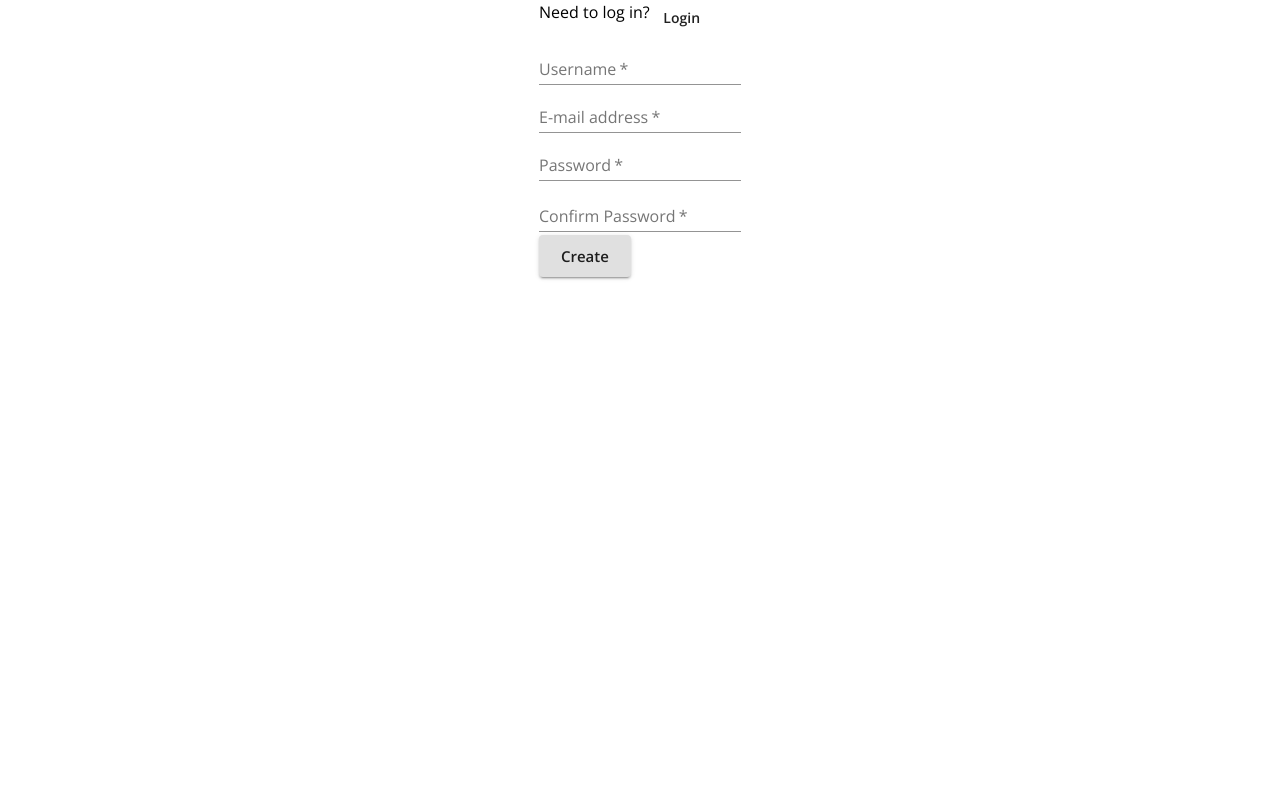
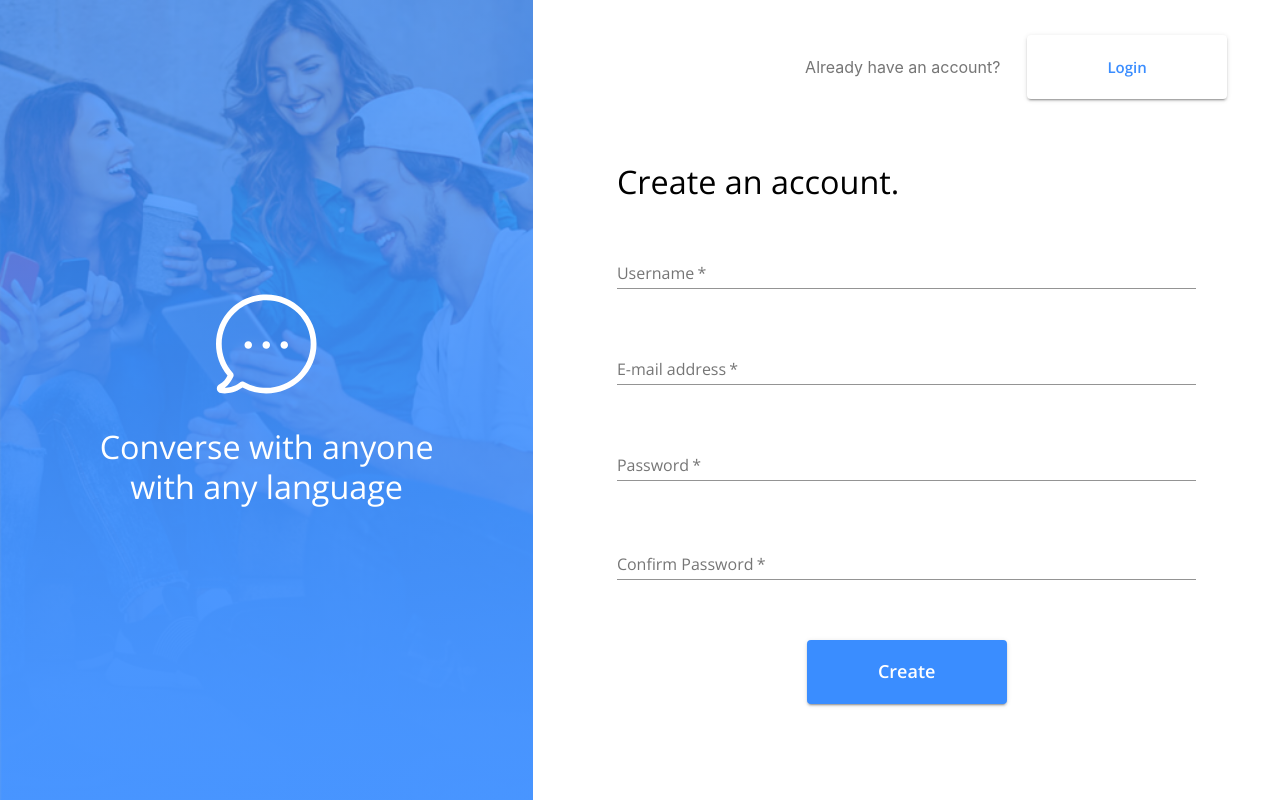
Before and after one commit to cs-mtt2/messenger-4062, a React (Create React App) app in the folder client/: page / in a window 1280 px wide. Built offline with nearby package versions, Linux system fonts and the light colour scheme; no server answers.

Commit message:
Implemented design for login/signup pages

```diff
--- a/client/src/Login.js
+++ b/client/src/Login.js
@@ -1,17 +1,55 @@
 import React from "react";
+import { makeStyles } from "@material-ui/core/styles";
 import { Redirect, useHistory } from "react-router-dom";
 import { connect } from "react-redux";
 import {
   Grid,
-  Box,
   Typography,
   Button,
   FormControl,
   TextField,
 } from "@material-ui/core";
 import { login } from "./store/utils/thunkCreators";
+import Image from './media/bg-img.png'
+import MessageIcon from "./components/Icons/MessageIcon"
+const useStyles = makeStyles((theme) => ({
+  root: {
+    height: "100vh",
+    minHeight: "740px",
+  },
+  leftPanel: {
+    backgroundImage: `linear-gradient(rgba(58, 141, 255, 0.75), rgba(58, 141, 255, 0.85)), url(${Image})`,
+    backgroundSize: 'cover',
+    backgroundRepeat: 'no-repeat',
+    height: "100%",
+    padding: theme.spacing(10),
+  },
+  centerColumn: {
+    flexDirection: "column",
+    justifyContent: "center",
+    alignItems: "center",
+  },
+  rightPanel: {
+    paddingTop: theme.spacing(1),
+    height: "100vh",
+  },
+  rightPanelLogin:{
+    paddingLeft: theme.spacing(4),
+    paddingRight: theme.spacing(4),
+  },
+  buttonTextSize:{
+    fontSize: "18px",
+  },
+  fullWidth: {
+    width: "100%",
+  },
+  marginBelowMessageIcon: {
+    marginTop: theme.spacing(4),
+  },
+}));
 
 const Login = (props) => {
+  const classes = useStyles();
   const history = useHistory();
   const { user, login } = props;
 
@@ -28,16 +66,34 @@ const Login = (props) => {
   }
 
   return (
-    <Grid container justify="center">
-      <Box>
-        <Grid container item>
-          <Typography>Need to register?</Typography>
-          <Button onClick={() => history.push("/register")}>Register</Button>
+    <Grid container className={classes.root}>
+      <Grid container item sm={12} md={5} className={classes.leftPanel}>
+        <Grid container direction="column" alignItems="center" justifyContent="center">
+          <MessageIcon scale="1.5"/>
+          <Typography className={classes.marginBelowMessageIcon} align="center" variant="h4" color="secondary">Converse with anyone with any language</Typography>
         </Grid>
-        <form onSubmit={handleLogin}>
-          <Grid>
-            <Grid>
-              <FormControl margin="normal" required>
+      </Grid>
+
+      <Grid container item sm={12} md={7} className={classes.rightPanel}>
+        <Grid item xs={12}>
+          <Grid container direction="row" justifyContent="flex-end" alignItems="center">
+            <Grid item>
+              <Typography variant="h7" color="textSecondary">Don't have an account?</Typography>
+            </Grid>
+            <Grid item>
+              <Button variant="contained" size="large" color="secondary" className={classes.test} onClick={() => history.push("/register")}>Create account</Button>
+            </Grid>
+          </Grid>
+        </Grid>
+
+        <Grid item xs={12}>
+          <Grid container direction="row" justifyContent="center" className={classes.rightPanelLogin}>
+            <form className={classes.fullWidth} onSubmit={handleLogin} fullWidth>
+              <Grid item>
+                <Typography variant="h4">Welcome back!</Typography>
+              </Grid>
+              <Grid item>
+                <FormControl margin="normal" fullWidth required>
                   <TextField
                     aria-label="username"
                     label="Username"
@@ -46,22 +102,29 @@ const Login = (props) => {
                   />
                 </FormControl>
               </Grid>
-            <FormControl margin="normal" required>
+              <Grid item>
+                <FormControl margin="normal" fullWidth required>
                   <TextField
-                label="password"
+                    label="Password"
                     aria-label="password"
                     type="password"
                     name="password"
                   />
                 </FormControl>
-            <Grid>
-              <Button type="submit" variant="contained" size="large">
-                Login
-              </Button>
+              </Grid>
+              <Grid item/>
+              <Grid item>
+                <Grid container justifyContent="center">
+                  <Button type="submit" variant="contained" size="large" color="primary" className={classes.buttonTextSize} >Login</Button>
                 </Grid>
               </Grid>
             </form>
-      </Box>
+          </Grid>
+        </Grid>
+
+        <Grid item xs={12}/>
+
+      </Grid>
     </Grid>
   );
 };
--- a/client/src/Signup.js
+++ b/client/src/Signup.js
@@ -1,9 +1,9 @@
 import React, { useState } from "react";
+import { makeStyles } from "@material-ui/core/styles";
 import { Redirect, useHistory } from "react-router-dom";
 import { connect } from "react-redux";
 import {
   Grid,
-  Box,
   Typography,
   Button,
   FormControl,
@@ -11,8 +11,50 @@ import {
   FormHelperText,
 } from "@material-ui/core";
 import { register } from "./store/utils/thunkCreators";
+import Image from './media/bg-img.png'
+import MessageIcon from "./components/Icons/MessageIcon"
+
+const useStyles = makeStyles((theme) => ({
+  root: {
+    height: "100vh",
+    minHeight: "740px",
+  },
+  leftPanel: {
+    backgroundImage: `linear-gradient(rgba(58, 141, 255, 0.75), rgba(58, 141, 255, 0.85)), url(${Image})`,
+    backgroundSize: 'cover',
+    backgroundRepeat: 'no-repeat',
+    height: "100%",
+    padding: theme.spacing(10),
+  },
+  centerColumn: {
+    flexDirection: "column",
+    justifyContent: "center",
+    alignItems: "center",
+  },
+  emptySpacing: {
+    margin: theme.spacing(2),
+  },
+  rightPanel: {
+    paddingTop: theme.spacing(1),
+    height: "100vh",
+  },
+  rightPanelLogin:{
+    paddingLeft: theme.spacing(4),
+    paddingRight: theme.spacing(4),
+  },
+  buttonTextSize:{
+    fontSize: "18px",
+  },
+  fullWidth: {
+    width: "100%",
+  },
+  marginBelowMessageIcon: {
+    marginTop: theme.spacing(4),
+  },
+}));
 
 const Login = (props) => {
+  const classes = useStyles();
   const history = useHistory();
   const { user, register } = props;
   const [formErrorMessage, setFormErrorMessage] = useState({});
@@ -37,16 +79,34 @@ const Login = (props) => {
   }
 
   return (
-    <Grid container justify="center">
-      <Box>
-        <Grid container item>
-          <Typography>Need to log in?</Typography>
-          <Button onClick={() => history.push("/login")}>Login</Button>
+    <Grid container className={classes.root}>
+      <Grid container item sm={12} md={5} className={classes.leftPanel}>
+        <Grid container direction="column" alignItems="center" justifyContent="center">
+          <MessageIcon scale="1.5"/>
+          <Typography className={classes.marginBelowMessageIcon} align="center" variant="h4" color="secondary">Converse with anyone with any language</Typography>
         </Grid>
-        <form onSubmit={handleRegister}>
-          <Grid>
-            <Grid>
-              <FormControl>
+      </Grid>
+
+      <Grid container item sm={12} md={7} className={classes.rightPanel}>
+        <Grid item xs={12}>
+          <Grid container direction="row" justifyContent="flex-end" alignItems="center">
+            <Grid item>
+              <Typography variant="h7" color="textSecondary">Already have an account?</Typography>
+            </Grid>
+            <Grid item>
+              <Button variant="contained" size="large" color="secondary" className={classes.test} onClick={() => history.push("/login")}>Login</Button>
+            </Grid>
+          </Grid>
+        </Grid>
+
+        <Grid item xs={12}>
+          <Grid container direction="row" justifyContent="center" className={classes.rightPanelLogin}>
+            <form className={classes.fullWidth} onSubmit={handleRegister} fullWidth>
+              <Grid item>
+                <Typography variant="h4">Create an account.</Typography>
+              </Grid>
+              <Grid item>
+                  <FormControl margin="normal" fullWidth>
                     <TextField
                       aria-label="username"
                       label="Username"
@@ -56,8 +116,8 @@ const Login = (props) => {
                     />
                   </FormControl>
                 </Grid>
-            <Grid>
-              <FormControl>
+                <Grid item>
+                  <FormControl margin="normal" fullWidth>
                     <TextField
                       label="E-mail address"
                       aria-label="e-mail address"
@@ -67,8 +127,8 @@ const Login = (props) => {
                     />
                   </FormControl>
                 </Grid>
-            <Grid>
-              <FormControl error={!!formErrorMessage.confirmPassword}>
+                <Grid item>
+                  <FormControl error={!!formErrorMessage.confirmPassword} margin="normal" fullWidth>
                     <TextField
                       aria-label="password"
                       label="Password"
@@ -82,8 +142,8 @@ const Login = (props) => {
                     </FormHelperText>
                   </FormControl>
                 </Grid>
-            <Grid>
-              <FormControl error={!!formErrorMessage.confirmPassword}>
+                <Grid item>
+                  <FormControl error={!!formErrorMessage.confirmPassword} margin="normal" fullWidth>
                     <TextField
                       label="Confirm Password"
                       aria-label="confirm password"
@@ -97,13 +157,22 @@ const Login = (props) => {
                     </FormHelperText>
                   </FormControl>
                 </Grid>
-            <Button type="submit" variant="contained" size="large">
-              Create
-            </Button>
+              <Grid item/>
+              <Grid item>
+                <Grid container justifyContent="center">
+                  <Button type="submit" variant="contained" size="large" color="primary" className={classes.buttonTextSize}>Create</Button>
+                </Grid>
               </Grid>
             </form>
-      </Box>
           </Grid>
+        </Grid>
+
+        <Grid item xs={12}/>
+
+      </Grid>
+    </Grid>
+
+
   );
 };
 
--- /dev/null
+++ b/client/src/components/Icons/MessageIcon.js
@@ -0,0 +1,18 @@
+import React from "react";
+
+const MessageIcon = (props) => {
+  const scale = props.scale ? props.scale : 1;
+
+  return (
+    <svg width={`${67 * scale}px`} height={`${67 * scale}px`} viewbox="0 0 67 67" version="1.1" xmlnsXlink="http://www.w3.org/1999/xlink" xmlns="http://www.w3.org/2000/svg">
+      <g id="chat">
+        <path vectorEffect="non-scaling-stroke"  d="M57.1688 9.66977C50.8366 3.43256 42.4361 0 33.4832 0C24.5302 0 16.1298 3.43256 9.79755 9.66977C-2.44191 21.7256 -3.29187 41.0233 7.68681 54.0419C6.61019 56.1767 4.88194 58.6605 2.31788 59.9023C1.08544 60.5023 0.391302 61.8 0.603792 63.1395C0.816283 64.4791 1.86457 65.5256 3.22451 65.7349C3.86198 65.8326 4.76861 65.9302 5.87356 65.9302C8.83426 65.9302 13.1974 65.2465 17.6597 62.0791C22.632 64.7163 28.0717 66 33.469 66C42.1386 66 50.7232 62.693 57.1829 56.3302C63.5152 50.093 67 41.8186 67 33C67 24.1814 63.501 15.907 57.1688 9.66977ZM54.4631 53.6651C44.901 63.0837 30.0975 64.9535 18.453 58.214C17.688 57.7674 16.7389 57.907 16.1298 58.507C16.0731 58.5349 16.0164 58.5767 15.9739 58.6186C12.1349 61.5488 8.36678 62.1628 5.87356 62.1628L5.85939 62.1628C8.7351 60.0977 10.5483 57.0279 11.6108 54.6419C11.7808 54.2372 11.8091 53.8186 11.71 53.4279C11.6675 53.0512 11.5116 52.6744 11.2425 52.3674C0.872947 40.8279 1.41126 23.2465 12.4891 12.3349C24.0627 0.934884 42.8894 0.934884 54.4489 12.3349C66.0367 23.7349 66.0367 42.2651 54.4631 53.6651Z" transform={`translate(0 0.5) scale(${scale})`} id="Shape" fill="#FFFFFF" stroke="none" />
+        <path d="M2.5 5C3.88071 5 5 3.88071 5 2.5C5 1.11929 3.88071 0 2.5 0C1.11929 0 0 1.11929 0 2.5C0 3.88071 1.11929 5 2.5 5Z" transform={`translate(${31 * scale} ${31.5 * scale}) scale(${scale})`} id="Oval" fill="#FFFFFF" stroke="none" />
+        <path d="M2.5 5C3.88071 5 5 3.88071 5 2.5C5 1.11929 3.88071 0 2.5 0C1.11929 0 0 1.11929 0 2.5C0 3.88071 1.11929 5 2.5 5Z" transform={`translate(${43 * scale} ${31.5 * scale}) scale(${scale})`} id="Oval" fill="#FFFFFF" stroke="none" />
+        <path d="M2.5 5C3.88071 5 5 3.88071 5 2.5C5 1.11929 3.88071 0 2.5 0C1.11929 0 0 1.11929 0 2.5C0 3.88071 1.11929 5 2.5 5Z" transform={`translate(${19 * scale} ${31.5 * scale}) scale(${scale})`} id="Oval" fill="#FFFFFF" stroke="none" />
+      </g>
+    </svg>
+  )
+}
+
+export default MessageIcon;
--- a/client/src/themes/theme.js
+++ b/client/src/themes/theme.js
@@ -1,6 +1,7 @@
 import { createMuiTheme } from "@material-ui/core";
+import {responsiveFontSizes } from '@material-ui/core/styles';
 
-export const theme = createMuiTheme({
+let muiTheme = createMuiTheme({
   typography: {
     fontFamily: "Open Sans, sans-serif",
     fontSize: 14,
@@ -15,10 +16,28 @@ export const theme = createMuiTheme({
       input: {
         fontWeight: "bold"
       }
-    }
+    },
+    MuiButton: {
+      containedSecondary: {
+        color: "#3A8DFF",
+      },
+    },
   },
   palette: {
     primary: { main: "#3A8DFF" },
-    secondary: { main: "#B0B0B0" }
+    secondary: { main: "#FFFFFF" }
   },
 });
+
+// Add any additional theme settings that are dependent on the creation of theme
+muiTheme.overrides.MuiButton.contained = {
+  width: muiTheme.spacing(25),
+  height: muiTheme.spacing(8),
+};
+muiTheme.overrides.MuiGrid = {
+  item: {
+    padding: "2%",
+  }
+}
+
+export const theme = responsiveFontSizes(muiTheme);
```
Also changed, not shown: client/src/media/bg-img.png (added). Lines whose indentation alone changed are shown as unchanged.
